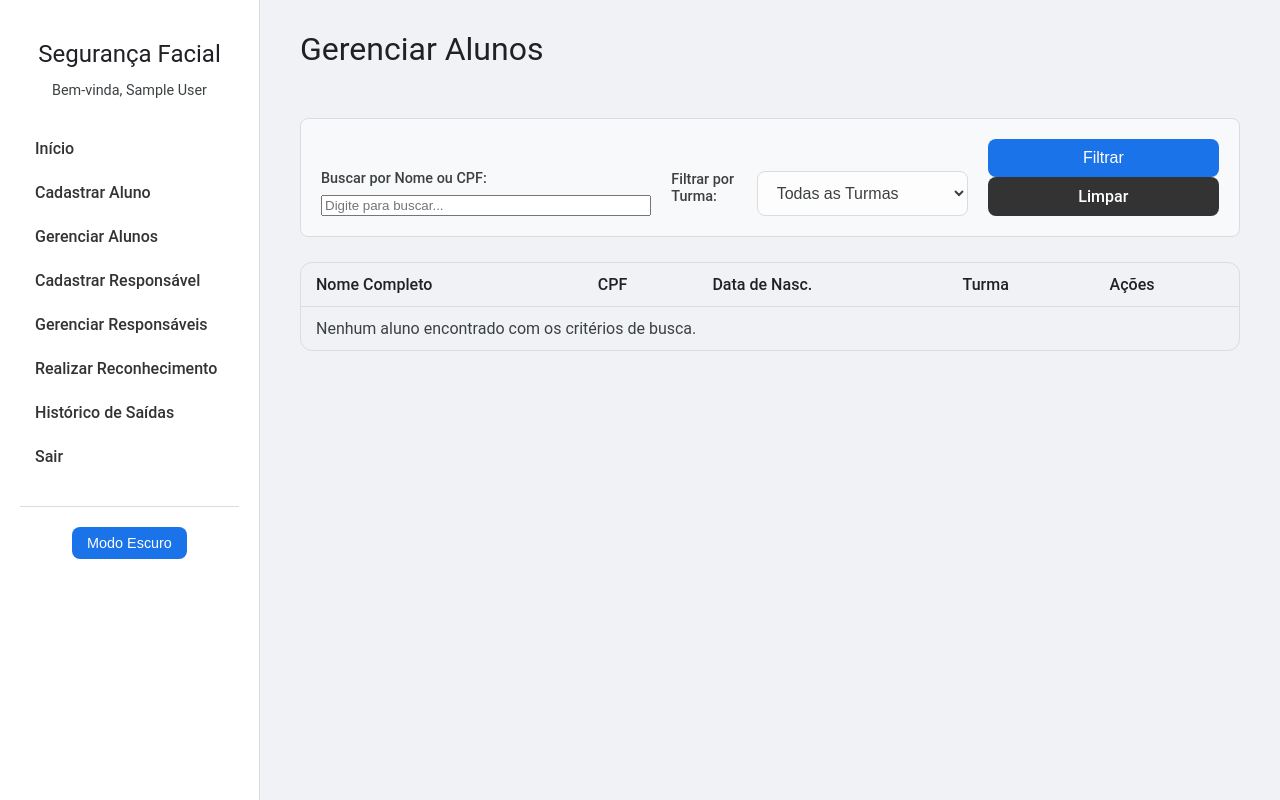
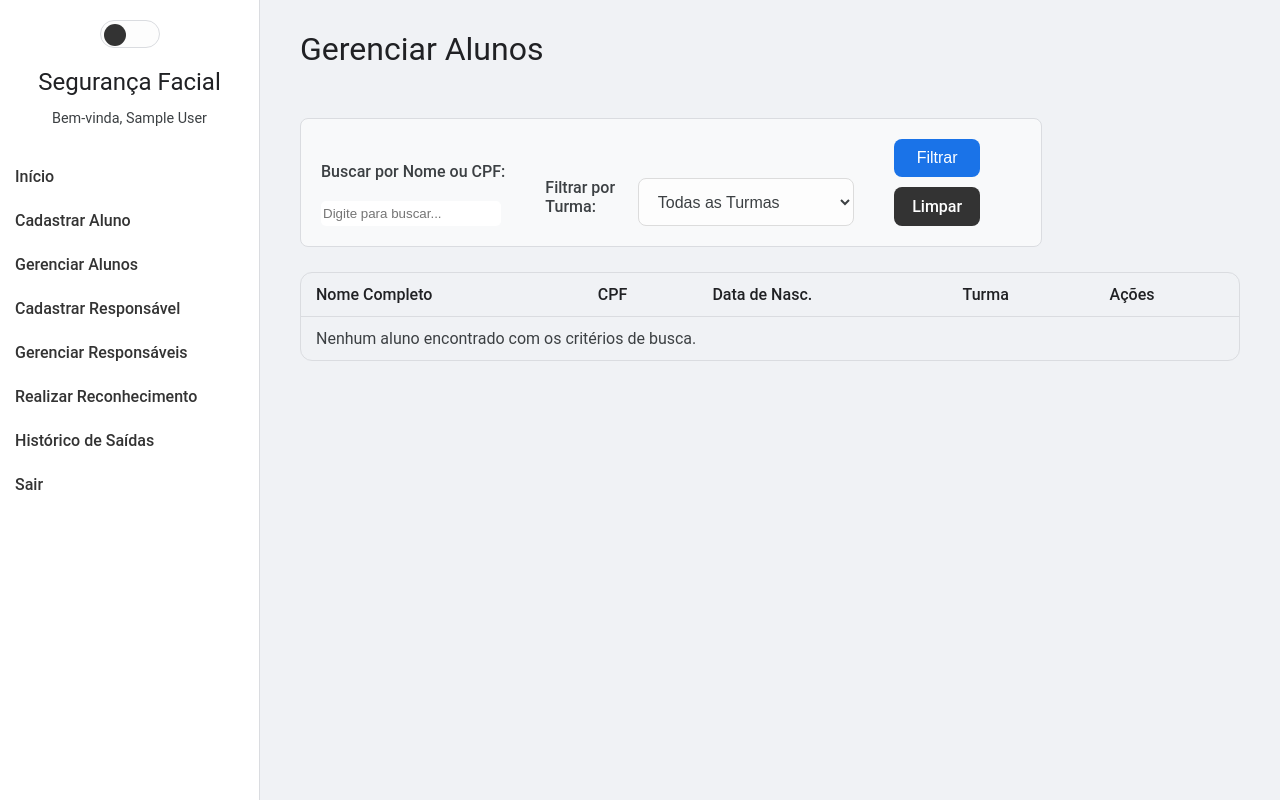
Before and after one commit to ViniciusDonato1/Seguranca-Facial, a PHP site: page /add_face/pages/gerenciar_alunos.php in a window 1280 px wide. Run offline with PHP 8.4, Linux system fonts and the light colour scheme; the visitor is signed in with stand-in values (Sample User, id 1); data that the repository does not hold is empty.

Commit message:
botao modo noturno pagina inicial

```diff
--- a/css/components/_forms.css
+++ b/css/components/_forms.css
@@ -1,4 +1,12 @@
-form label { display: block; text-align: left; margin-top: 15px; margin-bottom: 5px; font-weight: 500; color: var(--text-color); }
+form label {
+    display: block;
+    text-align: left;
+    margin-top: 15px;
+    margin-bottom: 5px;
+    font-weight: 500;
+    color: var(--text-color);
+}
+
 input[type="text"], input[type="email"], input[type="password"], input[type="date"], select {
     width: 100%;
     padding: 12px 15px;
@@ -10,11 +18,13 @@ input[type="text"], input[type="email"], input[type="password"], input[type="dat
     box-sizing: border-box;
     transition: border-color 0.3s ease, background-color 0.3s ease;
 }
+
 input[type="text"]:focus, input[type="email"]:focus, input[type="password"]:focus, input[type="date"]:focus, select:focus {
     border-color: var(--button-primary-bg);
     outline: none;
     box-shadow: 0 0 0 2px var(--button-primary-bg);
 }
+
 button, .btn-action {
     padding: 12px 20px;
     background-color: var(--button-primary-bg);
@@ -30,15 +40,44 @@ button, .btn-action {
     text-align: center;
     width: auto;
 }
-button[type="submit"] { width: 100%; margin-top: 20px; }
-button:hover, .btn-action:hover { background-color: var(--button-primary-hover-bg); }
-button:disabled { background-color: var(--input-border); color: var(--text-color); cursor: not-allowed; }
-.sidebar .theme-switcher { text-align: center; margin-top: 30px; padding-top: 20px; border-top: 1px solid var(--border-color); }
-.btn-theme-toggle { font-size: 0.9em !important; padding: 8px 15px !important; }
-.status-message { font-weight: 500; margin-top: 20px; padding: 12px; border-radius: 8px; text-align: center; border: 1px solid transparent; }
-.success { color: var(--success-color); background-color: rgba(30, 142, 62, 0.1); border-color: rgba(30, 142, 62, 0.2); }
-.error { color: var(--error-color); background-color: rgba(217, 48, 37, 0.1); border-color: rgba(217, 48, 37, 0.2); }
 
+button[type="submit"] {
+    width: 100%;
+    margin-top: 20px;
+}
+
+button:hover, .btn-action:hover {
+    background-color: var(--button-primary-hover-bg);
+}
+
+button:disabled {
+    background-color: var(--input-border);
+    color: var(--text-color);
+    cursor: not-allowed;
+}
+
+
+
+.status-message {
+    font-weight: 500;
+    margin-top: 20px;
+    padding: 12px;
+    border-radius: 8px;
+    text-align: center;
+    border: 1px solid transparent;
+}
+
+.success {
+    color: var(--success-color);
+    background-color: rgba(30, 142, 62, 0.1);
+    border-color: rgba(30, 142, 62, 0.2);
+}
+
+.error {
+    color: var(--error-color);
+    background-color: rgba(217, 48, 37, 0.1);
+    border-color: rgba(217, 48, 37, 0.2);
+}
 
 .search-filter-container {
     background-color: var(--item-bg);
@@ -46,39 +85,46 @@ button:disabled { background-color: var(--input-border); color: var(--text-color
     border-radius: 8px;
     margin-bottom: 25px;
     border: 1px solid var(--border-color);
+    width: 700px;
 }
 
-/* O formulário em si, agora com o alinhamento corrigido */
+
 .search-filter-form {
     display: flex;
-    flex-wrap: wrap; /* Permite que os itens quebrem para a linha de baixo em telas menores */
-    gap: 20px; /* Espaçamento entre os grupos de formulário */
-    align-items: flex-end; /* A MÁGICA: Alinha todos os itens pela base */
+    flex-wrap: wrap;
+    gap: 20px;
+    align-items: flex-end;
 }
 
-/* Cada grupo de label + input */
+
 .form-group {
-    flex: 1 1 auto; /* Permite que os campos cresçam, mas sem encolher demais */
     display: flex;
-    flex-direction: column; /* Coloca o label acima do input */
+    flex-direction: column;
+    padding-right: 20px;
+    gap: 10px;
 }
 
-/* O grupo específico dos botões, para que fiquem juntos */
+.form-group input{
+    width: 180px;
+    height: 25px;
+    border-radius: 5px;
+    border: transparent;
+}
+
 .form-group.form-group-buttons {
-    flex-grow: 0; /* Impede que o grupo de botões cresça desnecessariamente */
-    flex-direction: row; /* Mantém os botões lado a lado */
-    gap: 10px; /* Espaço entre os botões */
+    flex-grow: 0;
+    flex-direction: row;
+    gap: 10px;
 }
 
 .form-group label {
-    margin-top: 0;
-    margin-bottom: 8px;
-    font-size: 0.9em;
+    margin-top: 0%;
+    margin-bottom: 10px;
 }
 
 .form-group .btn-action {
     padding: 10px 18px;
-    margin: 0; /* Remove margens extras */
+    margin: 0;
 }
 
 .form-group .btn-secondary {
--- a/css/components/_layout.css
+++ b/css/components/_layout.css
@@ -1,9 +1,7 @@
-/* Estilos para a estrutura principal: sidebar e conteúdo */
 .sidebar {
     width: 260px;
     background-color: var(--sidebar-bg);
     height: 100vh;
-    padding: 20px;
     box-sizing: border-box;
     flex-shrink: 0;
     border-right: 1px solid var(--border-color);
@@ -39,6 +37,13 @@
     background-color: var(--sidebar-hover-bg);
     color: var(--heading-color);
 }
+
+.sidebar .theme-switcher {
+    text-align: center;
+    padding-top: 10px;
+}
+
+
 .main-content {
     flex-grow: 1;
     padding: 30px 40px;
@@ -60,3 +65,32 @@
 .sidebar-toggle {
     display: none;
 }
+
+.btn-theme-toggle {
+    margin-top: 10px;
+    left: 20px;
+    z-index: 10;
+    width: 60px;
+    height: 28px;
+    background-color: var(--input-bg);
+    border: 1px solid var(--border-color);
+    border-radius: 25px;
+    cursor: pointer;
+    transition: all 0.3s ease;
+    padding: 3px;
+    box-sizing: border-box;
+}
+
+.bolaa {
+    width: 22px;
+    height: 22px;
+    background-color: var(--sidebar-text);
+    border-radius: 50%;
+    position: relative;
+    left: 0;
+    transition: left 0.3s ease, background-color 0.3s ease;
+}
+
+.btn-theme-toggle.active .bolaa {
+    left: 30px;
+}
--- a/js/script.js
+++ b/js/script.js
@@ -6,26 +6,33 @@ import { setupAjaxForm } from './modules/ajaxForms.js';
 document.addEventListener('DOMContentLoaded', () => {
 
     const themeToggleBtn = document.getElementById('themeToggle');
+
+    const applyTheme = () => {
+        const currentTheme = localStorage.getItem('theme') || 'light-mode';
+        document.body.className = '';
+        document.body.classList.add(currentTheme);
+
+
+     if (themeToggleBtn) {
+            if (currentTheme === 'dark-mode') {
+                themeToggleBtn.classList.add('active')
+            } else {
+                themeToggleBtn.classList.remove('active')
+            }
+        }
+    };
+
+    applyTheme();
+
     if (themeToggleBtn) {
-        const currentTheme = localStorage.getItem('theme');
-
-        if (currentTheme) {
-            document.body.classList.add(currentTheme);
-            themeToggleBtn.innerText = currentTheme === 'dark-mode' ? 'Modo Claro' : 'Modo Escuro';
-        } else {
-            document.body.classList.add('light-mode');
-            themeToggleBtn.innerText = 'Modo Escuro';
-            localStorage.setItem('theme', 'light-mode');
-        }
-
         themeToggleBtn.addEventListener('click', () => {
-            document.body.classList.toggle('dark-mode');
-            document.body.classList.toggle('light-mode');
-            const newTheme = document.body.classList.contains('dark-mode') ? 'dark-mode' : 'light-mode';
-            themeToggleBtn.innerText = newTheme === 'dark-mode' ? 'Modo Claro' : 'Modo Escuro';
+            const isDarkMode = document.body.classList.contains('dark-mode');
+            const newTheme = isDarkMode ? 'light-mode' : 'dark-mode';
             localStorage.setItem('theme', newTheme);
+            applyTheme();
         });
     }
+
      setupResponsiveSidebar();
 
 
--- a/pages/gerenciar_alunos.php
+++ b/pages/gerenciar_alunos.php
@@ -2,20 +2,16 @@
 require '../php/sessoes.php';
 require '../php/conexao.php';
 
-// --- LÓGICA DO FILTRO E BUSCA (ADICIONADO) ---
 
-// 1. Pega os valores de busca e filtro da URL (se existirem)
 $termo_busca = $_GET['busca'] ?? '';
 $filtro_turma = $_GET['turma'] ?? '';
 
-// 2. Monta a base da consulta SQL
 $sql = "SELECT id, nome_completo, cpf, data_nascimento, turma
         FROM alunos
         WHERE id_instituicao = :id_instituicao";
 
 $params = ['id_instituicao' => $id_instituicao];
 
-// 3. Adiciona as condições de busca e filtro na consulta SQL
 if (!empty($termo_busca)) {
     $sql .= " AND (nome_completo LIKE :busca OR cpf LIKE :busca)";
     $params['busca'] = '%' . $termo_busca . '%';
@@ -31,7 +27,6 @@ $stmt = $pdo->prepare($sql);
 $stmt->execute($params);
 $alunos = $stmt->fetchAll(PDO::FETCH_ASSOC);
 
-// --- LÓGICA PARA POPULAR O DROPDOWN DE TURMAS (ADICIONADO) ---
 $sql_turmas = "SELECT DISTINCT turma FROM alunos WHERE id_instituicao = :id_instituicao AND turma IS NOT NULL AND turma != '' ORDER BY turma ASC";
 $stmt_turmas = $pdo->prepare($sql_turmas);
 $stmt_turmas->execute(['id_instituicao' => $id_instituicao]);
--- a/templates/sidebar.php
+++ b/templates/sidebar.php
@@ -1,5 +1,10 @@
 <button id="sidebarToggleBtn" class="sidebar-toggle">☰</button>
 <div class="sidebar">
+    <div class="theme-switcher">
+    <button id="themeToggle" class="btn-theme-toggle">
+            <div class="bolaa"></div>
+        </button>
+            </div>
     <h2>Segurança Facial</h2>
     <p>Bem-vinda, <?php echo htmlspecialchars($nome_instituicao ?? 'Usuário'); ?></p>
     <ul>
@@ -11,10 +16,5 @@
         <li><a href="../pages/reconhecimento.php">Realizar Reconhecimento</a></li>
         <li><a href="../pages/historico.php">Histórico de Saídas</a></li>
         <li><a href="../logout.php">Sair</a></li>
-        <li class="theme-switcher">
-            <button id="themeToggle" class="btn-theme-toggle">
-                Modo Escuro
-            </button>
-        </li>
     </ul>
 </div>
```
Also changed, not shown: cadastro_inst.php (+8 -0 lines), css/pages/_login.css (+52 -4 lines), index.php (+8 -7 lines), js/modules/particles.js (added, +38 -0 lines), js/theme-login.js (added, +28 -0 lines).
